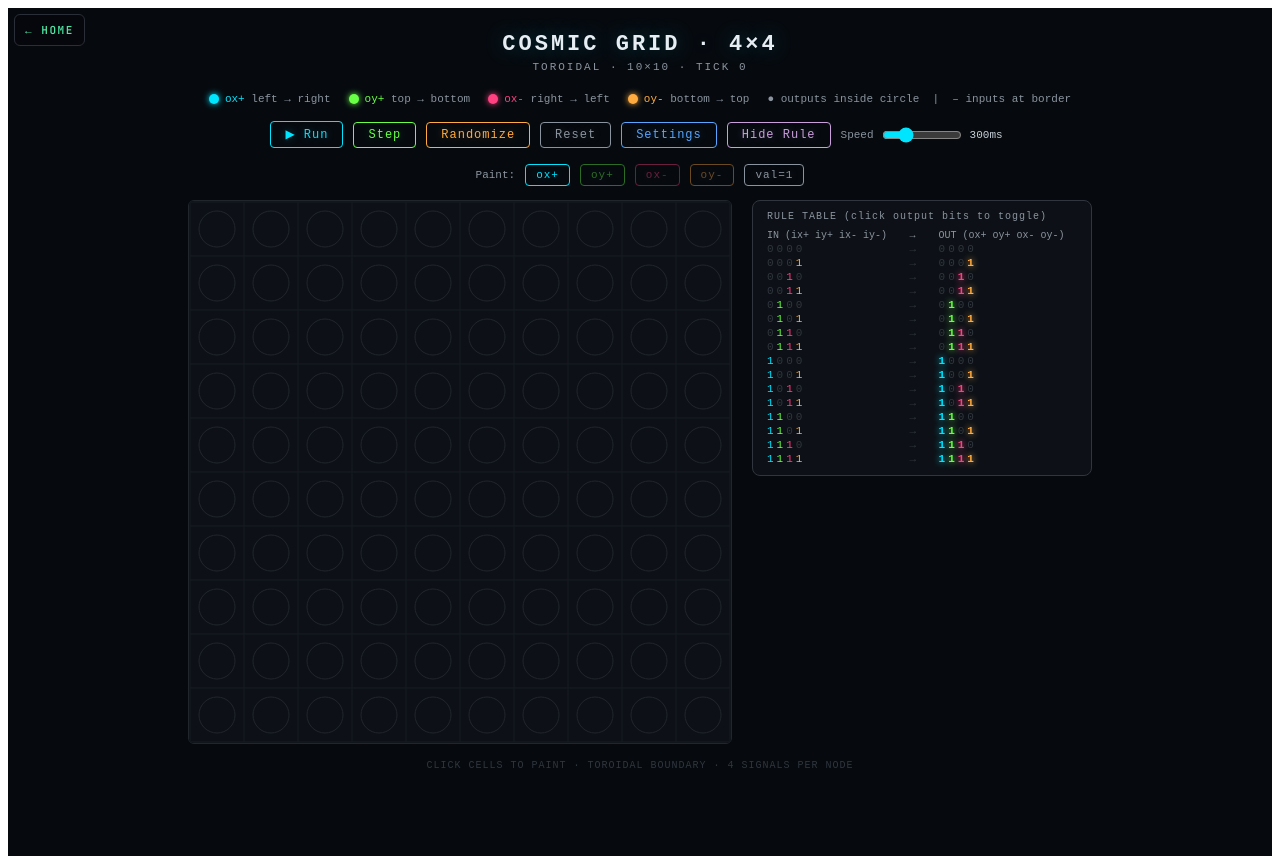
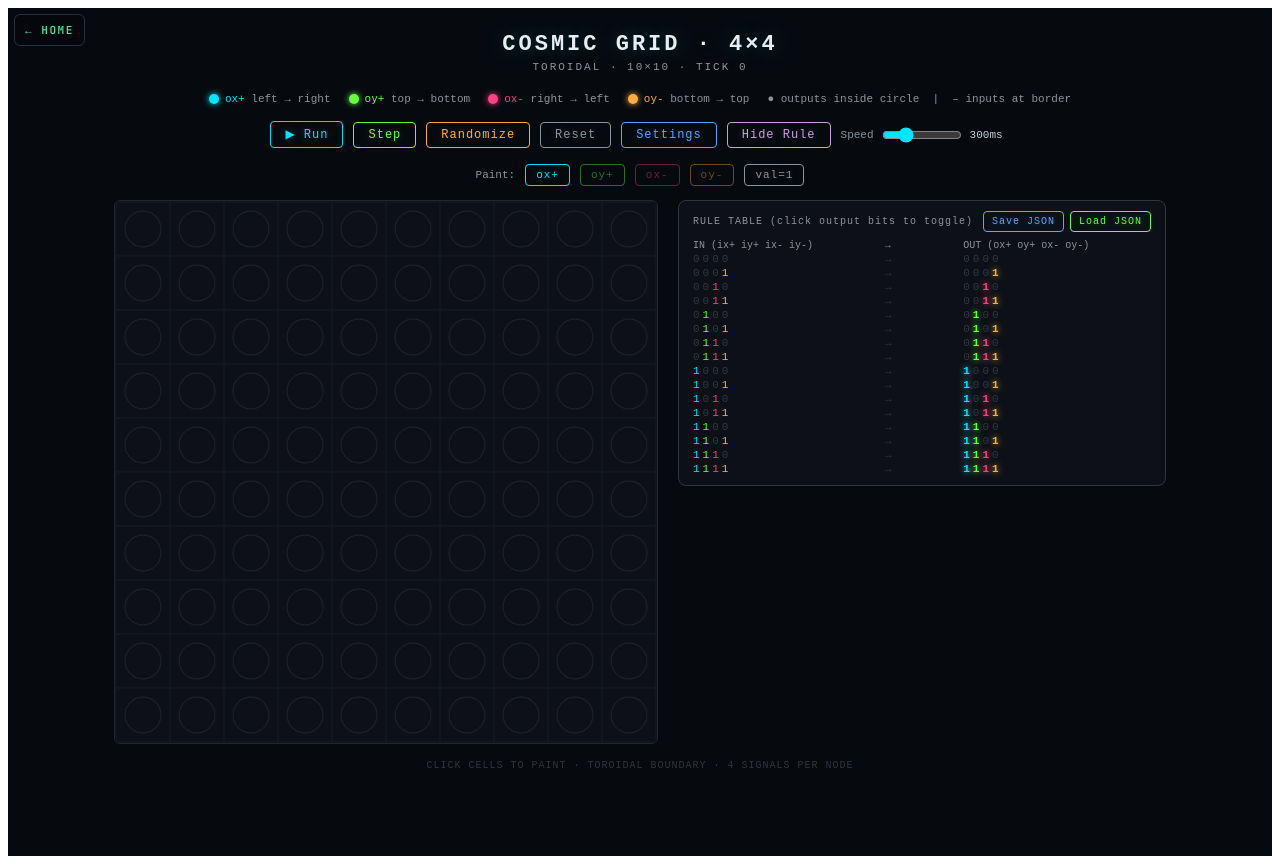
Before and after one commit to forrestsh/cosmod, a React (Vite) app: page /4x4 in a window 1280 px wide. Both pictures are taken after a click on the button "Edit Rule". Built offline with nearby package versions, Linux system fonts and the light colour scheme.

Commit message:
Add rule file import/export functionality to Cosmic Grid 4x4
Introduce JSON file handling for saving and loading rules, including validation for rule structure and versioning. Update RuleEditor component to support file operations and display status messages for user feedback.

```diff
--- a/cosmic-grid-4x4.jsx
+++ b/cosmic-grid-4x4.jsx
@@ -33,6 +33,8 @@ const RULE_PRESETS = [
 ];
 
 const DEFAULT_RULE = createIdentityRule();
+const RULE_FILE_VERSION = 1;
+const RULE_FILE_MODEL = "cosmic-grid-4x4";
 
 const DEFAULT_GRID_SIZE = 10;
 const MIN_GRID_SIZE = 1;
@@ -198,6 +200,31 @@ function getPresetForRule(rule) {
   return null;
 }
 
+function parseRuleFilePayload(payload) {
+  if (!payload || typeof payload !== "object" || Array.isArray(payload)) {
+    throw new Error("Rule file must contain a JSON object.");
+  }
+  if (payload.model !== RULE_FILE_MODEL) {
+    throw new Error("This file is not a Cosmic Grid 4x4 rule.");
+  }
+  if (payload.version !== RULE_FILE_VERSION) {
+    throw new Error(`Unsupported rule file version: ${payload.version ?? "missing"}.`);
+  }
+  if (!Array.isArray(payload.rule)) {
+    throw new Error("Rule file is missing the `rule` array.");
+  }
+  if (payload.rule.length !== 16) {
+    throw new Error("Rule array must contain exactly 16 output values.");
+  }
+
+  return payload.rule.map((entry, idx) => {
+    if (!Number.isInteger(entry) || entry < 0 || entry > 15) {
+      throw new Error(`Invalid rule value at index ${idx}; expected an integer from 0 to 15.`);
+    }
+    return entry;
+  });
+}
+
 function SettingsPanel({
   activePresetId,
   onSelectPreset,
@@ -319,7 +346,16 @@ function SettingsPanel({
   );
 }
 
-function RuleEditor({ rule, onRuleChange }) {
+function RuleEditor({ rule, onRuleChange, onSaveRule, onLoadRuleFile, ruleFileStatus }) {
+  const fileInputRef = useRef(null);
+
+  const triggerLoadRule = () => {
+    if (!fileInputRef.current) return;
+    // Allow selecting the same file repeatedly.
+    fileInputRef.current.value = "";
+    fileInputRef.current.click();
+  };
+
   return (
     <div style={{
       background: "#0d1117", border: "1px solid #30363d",
@@ -327,9 +363,48 @@ function RuleEditor({ rule, onRuleChange }) {
       fontFamily: "monospace", color: "#c9d1d9", maxHeight: 320,
       overflowY: "auto", minWidth: 310
     }}>
-      <div style={{ color: "#8b949e", marginBottom: 8, fontSize: 10, letterSpacing: 1 }}>
-        RULE TABLE  (click output bits to toggle)
+      <div style={{ display: "flex", justifyContent: "space-between", alignItems: "center", gap: 10, marginBottom: 8 }}>
+        <div style={{ color: "#8b949e", fontSize: 10, letterSpacing: 1 }}>
+          RULE TABLE  (click output bits to toggle)
+        </div>
+        <div style={{ display: "flex", gap: 6 }}>
+          <button
+            onClick={onSaveRule}
+            style={{ ...btnStyle("#58a6ff"), padding: "4px 8px", fontSize: 10 }}
+          >
+            Save JSON
+          </button>
+          <button
+            onClick={triggerLoadRule}
+            style={{ ...btnStyle("#69ff47"), padding: "4px 8px", fontSize: 10 }}
+          >
+            Load JSON
+          </button>
+          <input
+            ref={fileInputRef}
+            type="file"
+            accept=".json,application/json"
+            style={{ display: "none" }}
+            onChange={(e) => {
+              const file = e.target.files?.[0];
+              if (file) {
+                onLoadRuleFile(file);
+              }
+            }}
+          />
+        </div>
       </div>
+      {ruleFileStatus ? (
+        <div
+          style={{
+            marginBottom: 8,
+            fontSize: 10,
+            color: ruleFileStatus.type === "error" ? "#ff7b72" : "#3fb950",
+          }}
+        >
+          {ruleFileStatus.text}
+        </div>
+      ) : null}
       <div style={{ display: "grid", gridTemplateColumns: "auto auto auto", gap: "2px 10px", alignItems: "center" }}>
         <span style={{ color: "#8b949e", fontSize: 10 }}>IN (ix+ iy+ ix- iy-)</span>
         <span style={{ color: "#8b949e", fontSize: 10 }}>→</span>
@@ -338,7 +413,7 @@ function RuleEditor({ rule, onRuleChange }) {
           const inBits = [(idx >> 3) & 1, (idx >> 2) & 1, (idx >> 1) & 1, idx & 1];
           const outBits = [(out >> 3) & 1, (out >> 2) & 1, (out >> 1) & 1, out & 1];
           return (
-            <>
+            <span key={idx} style={{ display: "contents" }}>
               <span key={`in${idx}`} style={{ color: "#58a6ff" }}>
                 {inBits.map((b, i) => (
                   <span key={i} style={{ color: b ? SIG_COLOR[SIG_ORDER[i]] : "#30363d", marginRight: 3 }}>{b}</span>
@@ -363,7 +438,7 @@ function RuleEditor({ rule, onRuleChange }) {
                   >{b}</span>
                 ))}
               </span>
-            </>
+            </span>
           );
         })}
       </div>
@@ -385,6 +460,7 @@ export default function CosmicGrid4x4() {
   const [showSettings, setShowSettings] = useState(false);
   const [paintSig, setPaintSig] = useState("ox+");
   const [paintVal, setPaintVal] = useState(1);
+  const [ruleFileStatus, setRuleFileStatus] = useState(null);
   const intervalRef = useRef(null);
   const activePreset = getPresetForRule(rule);
 
@@ -392,6 +468,40 @@ export default function CosmicGrid4x4() {
     const preset = RULE_PRESETS.find((p) => p.id === presetId);
     if (!preset) return;
     setRule(preset.build());
+    setRuleFileStatus(null);
+  }, []);
+
+  const saveRuleAsJson = useCallback(() => {
+    const payload = {
+      version: RULE_FILE_VERSION,
+      model: RULE_FILE_MODEL,
+      savedAt: new Date().toISOString(),
+      rule: [...rule],
+    };
+    const blob = new Blob([JSON.stringify(payload, null, 2)], { type: "application/json" });
+    const url = URL.createObjectURL(blob);
+    const stamp = new Date().toISOString().replace(/[:.]/g, "-");
+    const a = document.createElement("a");
+    a.href = url;
+    a.download = `cosmic-grid-4x4-rule-${stamp}.json`;
+    document.body.appendChild(a);
+    a.click();
+    document.body.removeChild(a);
+    URL.revokeObjectURL(url);
+    setRuleFileStatus({ type: "success", text: "Rule exported as JSON." });
+  }, [rule]);
+
+  const loadRuleFromJson = useCallback(async (file) => {
+    try {
+      const text = await file.text();
+      const parsed = JSON.parse(text);
+      const importedRule = parseRuleFilePayload(parsed);
+      setRule(importedRule);
+      setRuleFileStatus({ type: "success", text: `Rule loaded from ${file.name}.` });
+    } catch (err) {
+      const message = err instanceof Error ? err.message : "Failed to load rule JSON.";
+      setRuleFileStatus({ type: "error", text: message });
+    }
   }, []);
 
   const applyGridSize = useCallback(() => {
@@ -598,7 +708,20 @@ export default function CosmicGrid4x4() {
         )}
 
         {/* Rule editor */}
-        {showRule && <RuleEditor rule={rule} onRuleChange={setRule} />}
+        {showRule && (
+          <RuleEditor
+            rule={rule}
+            onRuleChange={(nextRule) => {
+              setRule(nextRule);
+              if (ruleFileStatus?.type === "error") {
+                setRuleFileStatus(null);
+              }
+            }}
+            onSaveRule={saveRuleAsJson}
+            onLoadRuleFile={loadRuleFromJson}
+            ruleFileStatus={ruleFileStatus}
+          />
+        )}
       </div>
 
       <div style={{ marginTop: 16, fontSize: 10, color: "#30363d", letterSpacing: 1 }}>
```
Also changed, not shown: 4 other files (tests, documents, lock files or other folders).
